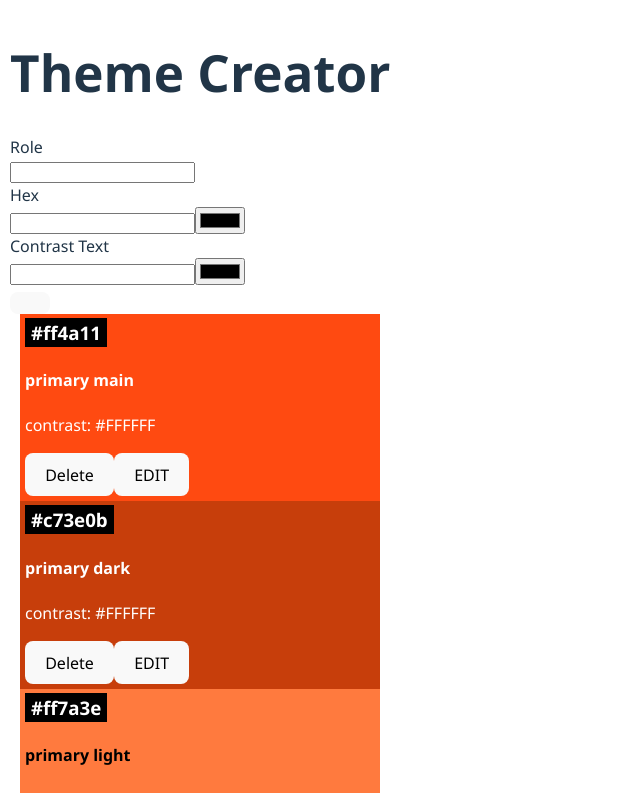
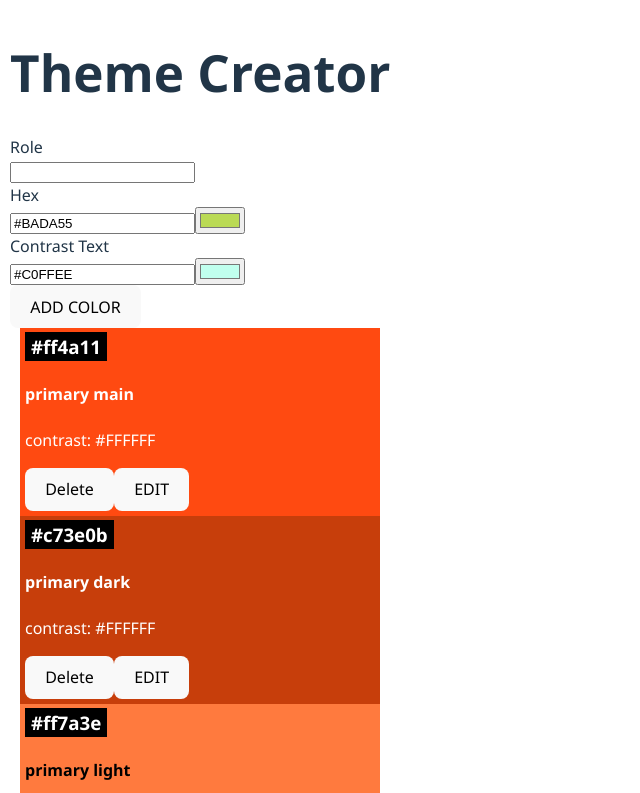
Before and after one commit to arditneziri93/nf_project_4, a React (Vite) app: page / in a window 1280 px wide. Shown: the top 793 px of the page, without its empty margins (0-640 px from the left). Built offline with nearby package versions, Linux system fonts and the light colour scheme.

Commit message:
Add update and delete functionality to App
Signed-off-by: Ardit Neziri <ardit.e.neziri@gmail.com>

```diff
--- a/src/App.tsx
+++ b/src/App.tsx
@@ -14,16 +14,36 @@ function App() {
     setColors(colors.filter((c) => c.id !== id));
   }
 
+  function updateColor(newColor: ColorType) {
+    const updatedColors = colors.map((color) =>
+      color.id === newColor.id ? newColor : color
+    );
+
+    console.log(updatedColors[0]);
+    setColors(updatedColors);
+  }
+
   return (
     <>
       <h1>Theme Creator</h1>
-      <ColorForm onSubmit={addColor} />
+      <ColorForm
+        onSubmit={addColor}
+        buttonText="ADD COLOR"
+        initialRole={""}
+        initialHex={"#BADA55"}
+        initialContrastText={"#C0FFEE"}
+      />
 
       {colors.length === 0 ? (
         <p>No colors... start by adding one!</p>
       ) : (
         colors.map((color) => (
-          <ColorCard key={color.id} {...color} onDelete={deleteColor} />
+          <ColorCard
+            key={color.id}
+            {...color}
+            onUpdate={updateColor}
+            onDelete={deleteColor}
+          />
         ))
       )}
     </>
```
